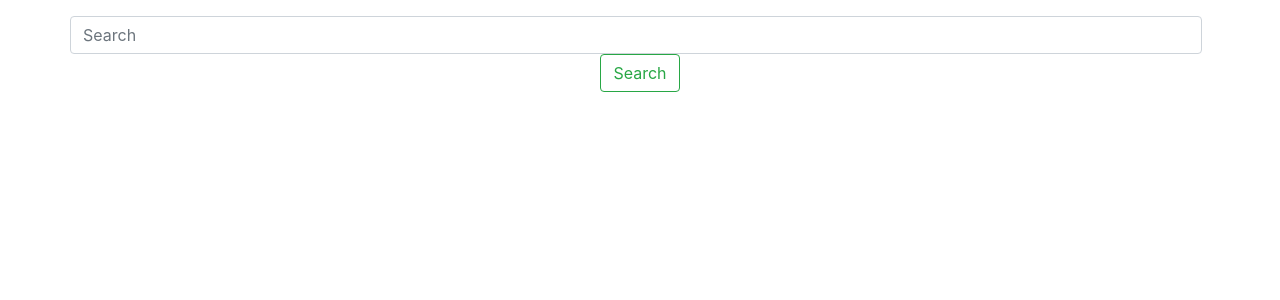
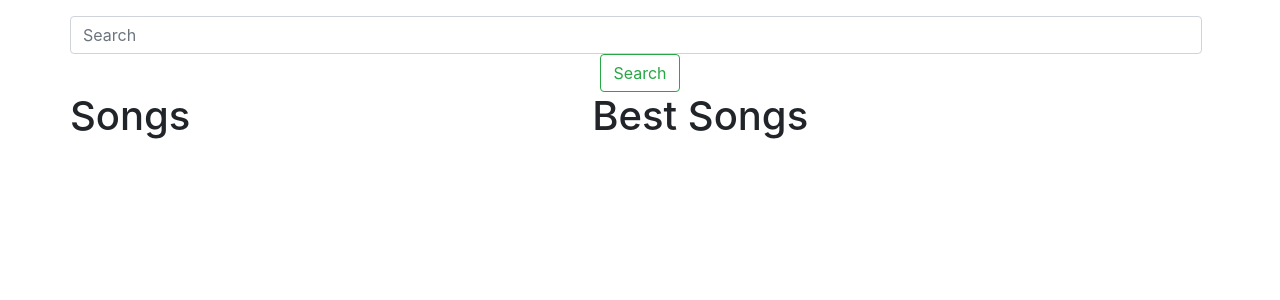
Before and after one commit to alinaspahiu-abbaz/M-Homework, a React (Create React App) app in the folder Ushtrime/ushtrime_01/: page / in a window 1280 px wide. Shown: the top 300 px of the page. Built offline with nearby package versions, Linux system fonts and the light colour scheme.

Commit message:
Update NewSearch.jsx

```diff
--- a/Ushtrime/ushtrime_01/src/components/NewSearch.jsx
+++ b/Ushtrime/ushtrime_01/src/components/NewSearch.jsx
@@ -1,11 +1,12 @@
 import React, { Component } from 'react'
-import {Form, FormControl, Button, Row, Col, Container} from 'react-bootstrap'
+import {FormControl, Button, Row, Col, Container, Card} from 'react-bootstrap'
 
 export default class NewSearch extends Component {
 
     state ={
         songs: [],
-        search: ''
+        search: '',
+        favoriteSongs:[]
     }
 
     fetchData = async () => {
@@ -19,16 +20,26 @@ export default class NewSearch extends Component {
         if (resp.ok) {
             const data = await resp.json()
             this.setState({
-                songs: data.data
+                songs: data.data.filter(song => song.album.title="Kalbimin Sultanı")
+
             });
         }
     }
 
-  updateState = (event) => {
-      this.setState({
-          search: event.currentTarget.value
-      })
-  }
+
+    updateState = (event) => {
+        this.setState({
+            search: event.currentTarget.value
+        });}
+
+    kengaPreferuar = (kenga) => {
+        this.setState({
+            songs: this.state.songs.filter(song => song.id !== kenga.id),
+            favoriteSongs:[...this.state.favoriteSongs, kenga]// this.state.favoriteSongs.concat(kenga)
+        })
+    }
+
+
 
     render() {
         return (
@@ -43,8 +54,37 @@ export default class NewSearch extends Component {
                  type="text"
                  placeholder="Search"
                  className="mr-sm-2" />
-                <Button variant="outline-success">Search</Button>
+                <Button
+                onClick={() => this.fetchData()}
+                variant="outline-success">Search</Button>
 
+                </Row>
+                <Row>
+                    <h1> Songs </h1>
+                    <Col>
+                    {this.state.songs.map(song =>
+                    <Card onClick={()=>this.kengaPreferuar(song)} style={{width: '18rem'}}>
+                      <Card.Img variant='top' src={song.album.cover_xl} />
+                        <Card.Body>
+                            <Card.Title>{song.title}</Card.Title>
+                        </Card.Body>
+                    </Card>
+                    )}
+                    </Col>
+                    <h1>Best Songs</h1>
+                    <Col>
+
+
+                    {this.state.favoriteSongs.map(song =>
+                    <Card style={{width: '18rem'}}>
+                      <Card.Img variant='top' src={song.album.cover_xl} />
+                        <Card.Body>
+                            <Card.Title>{song.title}</Card.Title>
+                        </Card.Body>
+                    </Card>
+                    )}
+
+                    </Col>
                 </Row>
                 </Container>
             </div>
```
